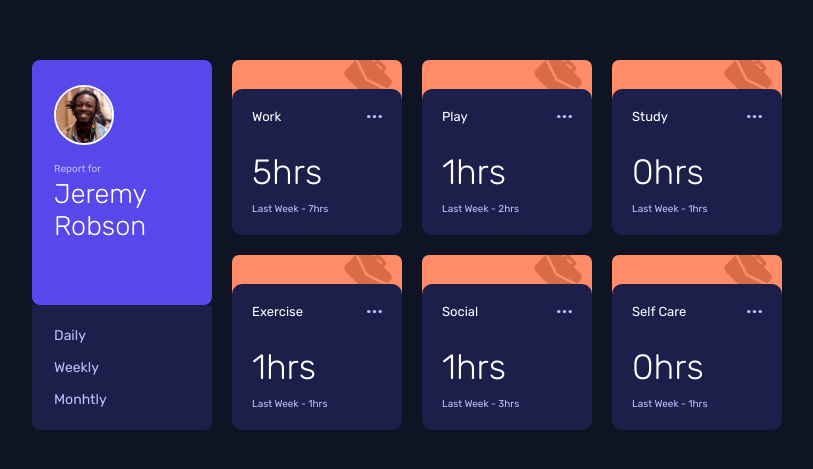
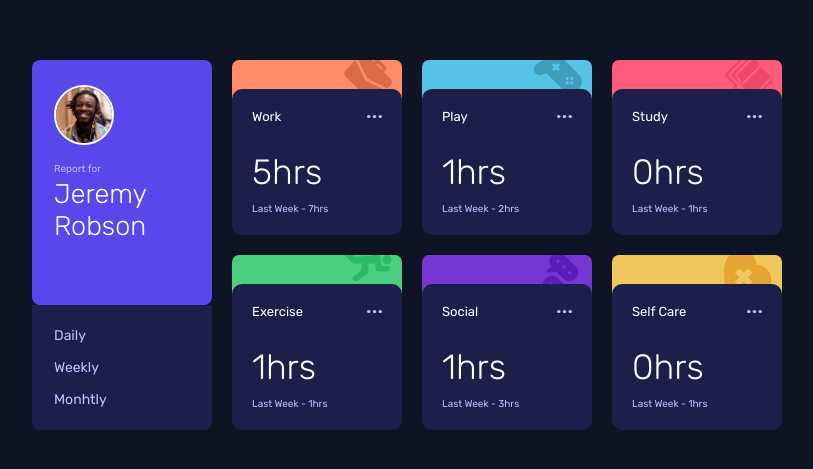
Before and after one commit to mattzu22/time-tracking-dashboard, a React (Vite) app: page / in a window 1280 px wide. Shown: the part 155-624 px from the top of the page, without its empty margins (233-1046 px from the left). Built offline with nearby package versions, Linux system fonts and the light colour scheme.

Commit message:
finished styling

```diff
--- a/data.json
+++ b/data.json
@@ -14,7 +14,9 @@
         "current": 103,
         "previous": 128
       }
-    }
+    },
+    "color": "hsl(15, 100%, 70%)",
+    "img": "/src/images/icon-work.svg"
   },
   {
     "title": "Play",
@@ -31,7 +33,9 @@
         "current": 23,
         "previous": 29
       }
-    }
+    },
+    "color": "hsl(195, 74%, 62%)",
+    "img": "/src/images/icon-play.svg"
   },
   {
     "title": "Study",
@@ -48,7 +52,9 @@
         "current": 13,
         "previous": 19
       }
-    }
+    },
+    "color": "hsl(348, 100%, 68%)",
+    "img": "/src/images/icon-study.svg"
   },
   {
     "title": "Exercise",
@@ -65,7 +71,9 @@
         "current": 11,
         "previous": 18
       }
-    }
+    },
+    "color": "hsl(145, 58%, 55%)",
+    "img": "/src/images/icon-exercise.svg"
   },
   {
     "title": "Social",
@@ -82,7 +90,9 @@
         "current": 21,
         "previous": 23
       }
-    }
+    },
+    "color": "hsl(264, 64%, 52%)",
+    "img": "/src/images/icon-social.svg"
   },
   {
     "title": "Self Care",
@@ -99,6 +109,8 @@
         "current": 7,
         "previous": 11
       }
-    }
+    },
+    "color": "hsl(43, 84%, 65%)",
+    "img": "/src/images/icon-self-care.svg"
   }
 ]
--- a/src/components/AsideInfo/index.jsx
+++ b/src/components/AsideInfo/index.jsx
@@ -1,7 +1,6 @@
 import { useContext, useState } from 'react'
 import Avatar from '../../images/image-jeremy.png'
 import './style.sass'
-import api from '../../../data.json'
 import { DataContext } from '../../context/dataContext'
 
 export const AsideInfo = () =>{
--- a/src/components/Card/index.jsx
+++ b/src/components/Card/index.jsx
@@ -2,9 +2,10 @@ import "./style.sass";
 import Ellipsis from "../../images/icon-ellipsis.svg";
 import { useContext, useEffect, useState } from "react";
 import { DataContext } from "../../context/dataContext";
-import work from "../../images/icon-work.svg";
+import work from '../../images/icon-work.svg';
 
 export const Card = ({ activity }) => {
+  console.log(activity.img);
 
   const [previous, setPrevious] = useState("");
   const [current, setCurrent] = useState("");
@@ -26,8 +27,8 @@ export const Card = ({ activity }) => {
 
   return (
     <div className="container-card">
-      <div className="illustration-top" id={activity.title}>
-        <img src={work} alt={activity.title} />
+      <div className="illustration-top" style={{background: activity.color}} id={activity.title}>
+        <img src={activity.img} alt={activity.title} />
       </div>
       <div className="card">
         <div className="type">
--- a/src/components/Card/style.sass
+++ b/src/components/Card/style.sass
@@ -5,7 +5,7 @@
     width: 17rem
 
     .illustration-top
-        background-color: variables.$color-work
+        // background-color: variables.$color-work
         width: 100%
         height: 4.3rem
         margin-bottom: -14px
--- a/src/components/Cards/index.jsx
+++ b/src/components/Cards/index.jsx
@@ -6,7 +6,7 @@ import play from "../../images/icon-play.svg";
 import self from "../../images/icon-self-care.svg";
 import social from "../../images/icon-social.svg";
 import study from "../../images/icon-study.svg";
-import { useContext, useEffect, useState } from "react";
+import { useContext } from "react";
 import { DataContext } from "../../context/dataContext";
 
 export const Cards = () => {
@@ -19,7 +19,7 @@ export const Cards = () => {
           key={index}
           activity={activity}
         />
-      ))}
+    ))}
     </div>
   );
 };
--- a/src/context/contextWrapper.jsx
+++ b/src/context/contextWrapper.jsx
@@ -4,6 +4,7 @@ import api from "../../data.json";
 
 export default function ContextWrapper({ children }) {
   const [activities, setActivities] = useState([]);
+
   const [filtered, setFiltered] = useState('daily');
   useEffect(() =>{
     setActivities(api)
```
